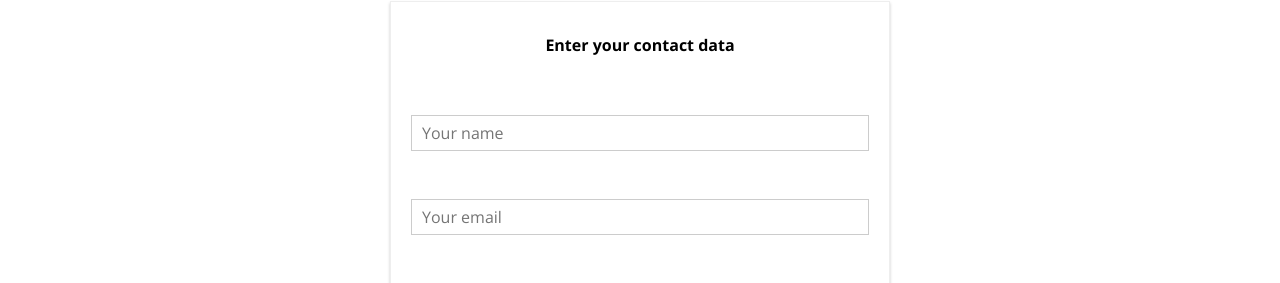
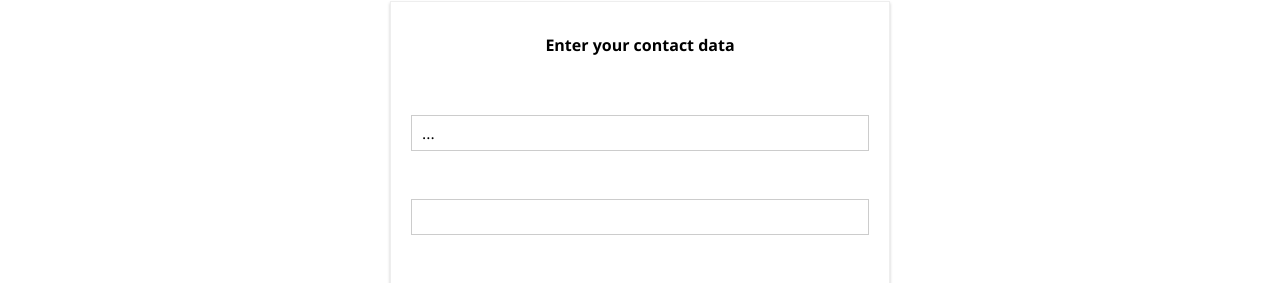
Before and after one commit to loushuni/Burger, a React (Create React App) app: page /checkout in a window 1280 px wide. Both pictures are taken after a click on the button "Continue". Shown: the part 517-800 px from the top of the page. Built offline with nearby package versions, Linux system fonts and the light colour scheme; the HTML template or start-up script is replaced by a standard one.

Commit message:
set up a js config for the form

```diff
--- a/src/components/UI/Input/Input.js
+++ b/src/components/UI/Input/Input.js
@@ -4,15 +4,15 @@
 const input = (props) => {
     let inputElement = null;
 
-    switch (props.inputtype) {
+    switch (props.elementType) {
         case ('input'):
-            inputElement = <input className="InputElement" {...props} />;
+            inputElement = <input className="InputElement" {...props.elementConfig} value={props.value} />;
             break;
         case ('textarea'):
-            inputElement = <textarea className="InputElement" {...props} />;
+            inputElement = <textarea className="InputElement" {...props.elementConfig} value={props.value} />;
             break;
         default:
-            inputElement = <input className="InputElement" {...props} />;
+            inputElement = <input className="InputElement" {...props.elementConfig} value={props.value} />;
     }
 
     return (
--- a/src/containers/Checkout/ContactData/ContactData.js
+++ b/src/containers/Checkout/ContactData/ContactData.js
@@ -8,11 +8,57 @@
 
 class ContactData extends Component {
     state = {
-        name: '',
-        email: '',
-        address: {
-            street: '',
-            postalCode: ''
+        orderForm: {
+            name: {
+                elementType: 'input',
+                elementConfig: {
+                    type: 'text',
+                    placeholder: 'Your Name'
+                },
+                value: ''
+            },
+            street: {
+                elementType: 'input',
+                elementConfig: {
+                    type: 'text',
+                    placeholder: 'Street'
+                },
+                value: ''
+            },
+            zipCode: {
+                elementType: 'input',
+                elementConfig: {
+                    type: 'text',
+                    placeholder: 'Zip Code'
+                },
+                value: ''
+            },
+            country: {
+                elementType: 'input',
+                elementConfig: {
+                    type: 'text',
+                    placeholder: 'Country'
+                },
+                value: ''
+            },
+            email: {
+                elementType: 'input',
+                elementConfig: {
+                    type: 'email',
+                    placeholder: 'Your E-mail'
+                },
+                value: ''
+            },
+            deliveryMethod: {
+                elementType: 'select',
+                elementConfig: {
+                    options: [
+                        { value: 'fastest', displayValue: 'Fastest' },
+                        { value: 'cheapest', displayValue: 'Cheapest' }
+                    ]
+                },
+                value: ''
+            }
         },
         loading: false
     }
@@ -25,16 +71,6 @@
         const order = {
             ingredients: this.props.ingredients,
             price: this.props.price,
-            customer: {
-                name: 'echo',
-                address: {
-                    street: 'Teststreet 1',
-                    zipCode: '42153',
-                    country: 'USA'
-                },
-                email: 'test@test.com'
-            },
-            deliveryMethod: 'fastest'
         }
 
         axios.post('/orders.json', order)
@@ -48,7 +84,7 @@
     render() {
         let form = (
             <form>
-                <Input inputtype="input" type="text" name="name" placeholder="Your name" />
+                <Input elementType="..." elementConfig="..." value="..." />
                 <Input inputtype="input" type="text" name="email" placeholder="Your email" />
                 <Input inputtype="input" type="text" name="street" placeholder="Your street" />
                 <Input inputtype="input" type="text" name="postal" placeholder="Your postal code" />
```
